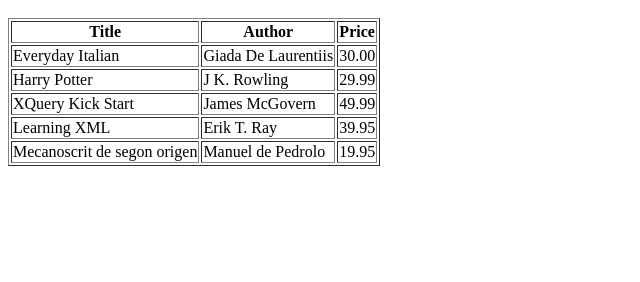
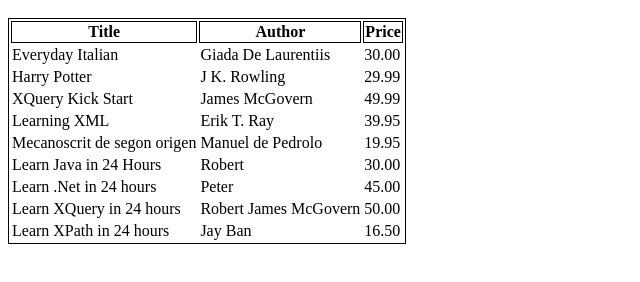
Before and after one commit to Josep02/mlims-1daw, a plain HTML site: page Unit 7/702/702-9.html in a window 1280 px wide. Shown: the part 48-330 px from the top of the page, without its empty margins (0-640 px from the left). Drawn offline with Linux system fonts and the light colour scheme.

Commit message:
Update task 702

```diff
--- a/Unit 7/702/702-9.html
+++ b/Unit 7/702/702-9.html
@@ -1,36 +1,63 @@
 <html>
   <body>
+    <head>
+      <title>Act 9</title>
+      <style>
+  table {border: 1px solid black}
+  th {border: 1px solid black}
+</style>
+    </head>
     <h1>Book List</h1>
-    <table border="1">
+    <table>
       <tr>
         <th>Title</th>
         <th>Author</th>
         <th>Price</th>
       </tr>
       <tr>
-        <td align="left">Everyday Italian</td>
-        <td align="left">Giada De Laurentiis</td>
-        <td align="right">30.00</td>
+        <td>Everyday Italian</td>
+        <td>Giada De Laurentiis</td>
+        <td>30.00</td>
       </tr>
       <tr>
-        <td align="left">Harry Potter</td>
-        <td align="left">J K. Rowling</td>
-        <td align="right">29.99</td>
+        <td>Harry Potter</td>
+        <td>J K. Rowling</td>
+        <td>29.99</td>
       </tr>
       <tr>
-        <td align="left">XQuery Kick Start</td>
-        <td align="left">James McGovern</td>
-        <td align="right">49.99</td>
+        <td>XQuery Kick Start</td>
+        <td>James McGovern</td>
+        <td>49.99</td>
       </tr>
       <tr>
-        <td align="left">Learning XML</td>
-        <td align="left">Erik T. Ray</td>
-        <td align="right">39.95</td>
+        <td>Learning XML</td>
+        <td>Erik T. Ray</td>
+        <td>39.95</td>
       </tr>
       <tr>
-        <td align="left">Mecanoscrit de segon origen</td>
-        <td align="left">Manuel de Pedrolo</td>
-        <td align="right">19.95</td>
+        <td>Mecanoscrit de segon origen</td>
+        <td>Manuel de Pedrolo</td>
+        <td>19.95</td>
+      </tr>
+      <tr>
+        <td>Learn Java in 24 Hours</td>
+        <td>Robert</td>
+        <td>30.00</td>
+      </tr>
+      <tr>
+        <td>Learn .Net in 24 hours</td>
+        <td>Peter</td>
+        <td>45.00</td>
+      </tr>
+      <tr>
+        <td>Learn XQuery in 24 hours</td>
+        <td>Robert James McGovern</td>
+        <td>50.00</td>
+      </tr>
+      <tr>
+        <td>Learn XPath in 24 hours</td>
+        <td>Jay Ban</td>
+        <td>16.50</td>
       </tr>
     </table>
   </body>
```
Also changed, not shown: Unit 7/702/702-10.html (added, +27 -0 lines), Unit 7/702/bookstore_2.xml (added, +29 -0 lines), 10 other files.
